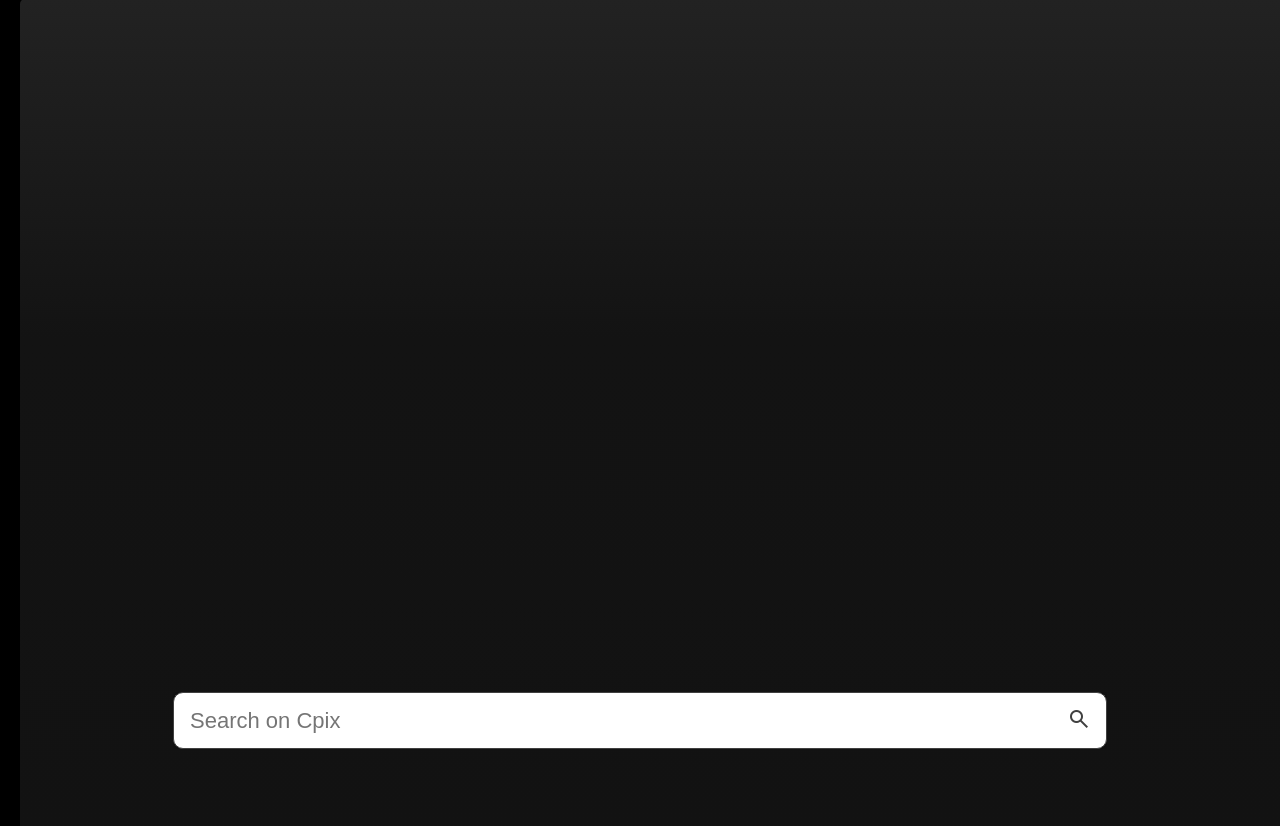
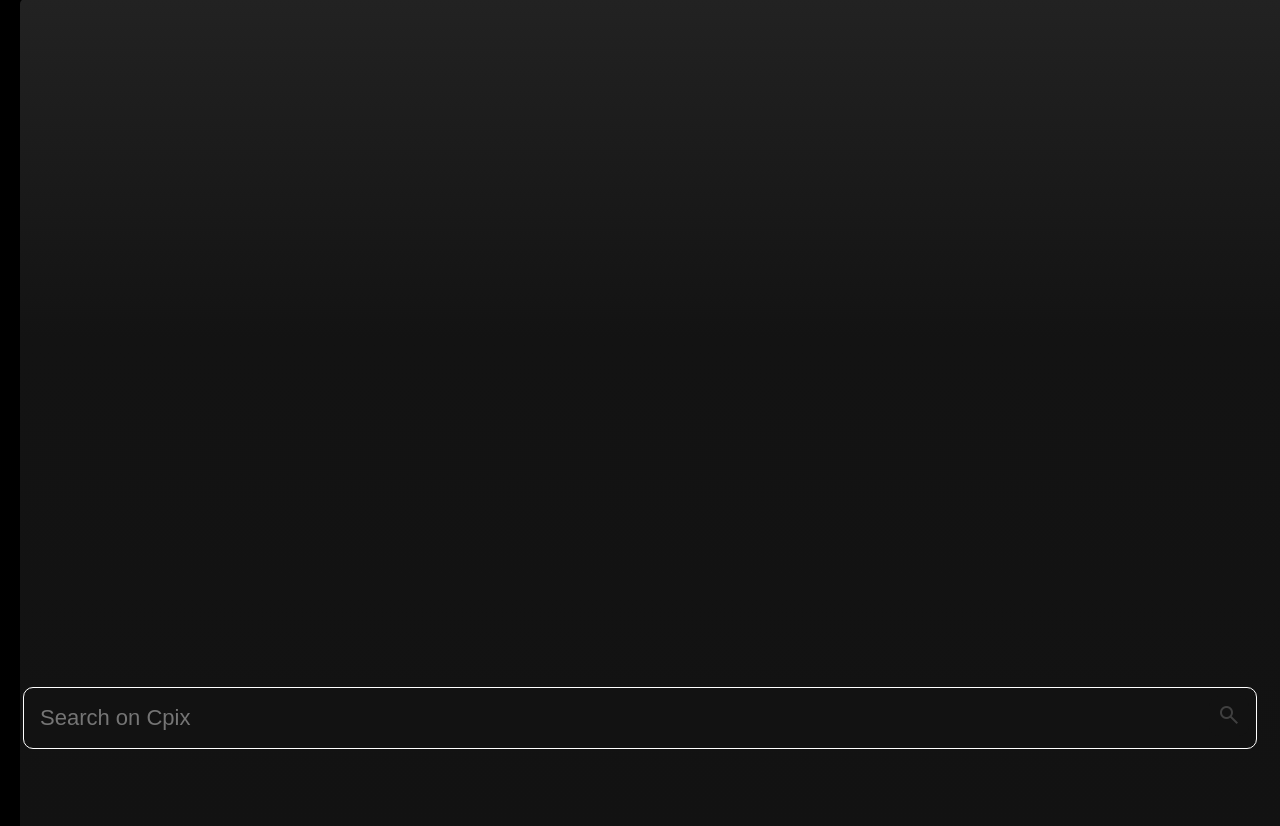
Before and after one commit to SrijanSriv211/Cpix, a Flask app: page / in a window 1280 px wide. Shown: the part 21-847 px from the top of the page. Run offline with Flask 3, Linux system fonts and the light colour scheme; parts of the project's set-up code (start-up, migrations or seed data) failed here and were passed over.

Commit message:
update UI 2 (it looks kinda bad)

```diff
--- a/web/static/style.css
+++ b/web/static/style.css
@@ -61,18 +61,19 @@ body
     height: 45px;
     border: none;
     border-radius: 5px;
-    margin: 35px 35px;
+    margin: 20px 35px;
     padding-top: 35px;
     padding-bottom: 20px;
     padding-left: 20px;
     padding-right: 20px;
-    background-color: #181818;
+    cursor: pointer;
+    background: linear-gradient(180deg, rgba(23,23,23,1) 0%, rgba(24,24,24,1) 100%);
     transition: 0.2s;
 }
 
 #results li:hover
 {
-    background-color: #282828;
+    background: linear-gradient(180deg, rgba(39,39,39,1) 0%, rgba(40,40,40,1) 100%);
     transition: 0.2s;
 }
 
@@ -103,13 +104,13 @@ body
 #inputbox
 {
     font-size: 22px;
-    color: var(--black);
-    background-color: white;
-    border: 1px solid var(--grey);
+    color: white;
+    background-color: #121212;
+    border: none;
     outline: none;
     border-radius: 10px;
     width: 900px;
-    height: 55px;
+    height: 60px;
     padding-left: 16px;
     padding-right: 16px;
     transition: 0.2s;
@@ -117,25 +118,26 @@ body
 
 #inputbox:hover
 {
-    box-shadow: 0px 0px 10px rgba(0, 0, 0, 0.35);
+    border: 1px solid white;
     transition: 0.2s;
 }
 
 #inputbox:focus
 {
-    box-shadow: 0px 0px 10px rgba(0, 0, 0, 0.35);
+    width: 1200px;
+    border: 1px solid white;
     transition: 0.2s;
 }
 
 .inputbtn
 {
     position: absolute;
-    top: 18px;
+    top: 19px;
     right: 18px;
     font-size: 20px;
     padding-top: 3px;
     color: var(--grey);
-    background-color: white;
+    background-color: #121212;
     border: none;
     outline: none;
     border-radius: 10px;
@@ -148,6 +150,7 @@ body
 
 .inputbtn:hover
 {
-    box-shadow: 0px 0px 10px rgba(0, 0, 0, 0.35);
+    color: white;
+    background-color: #282828;
     transition: 0.2s;
 }
```
